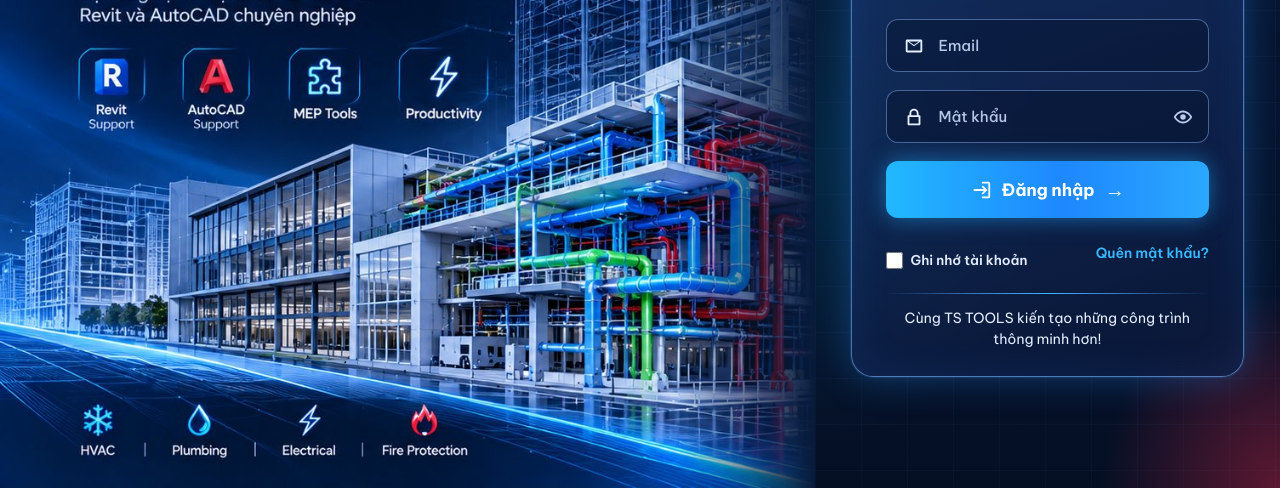
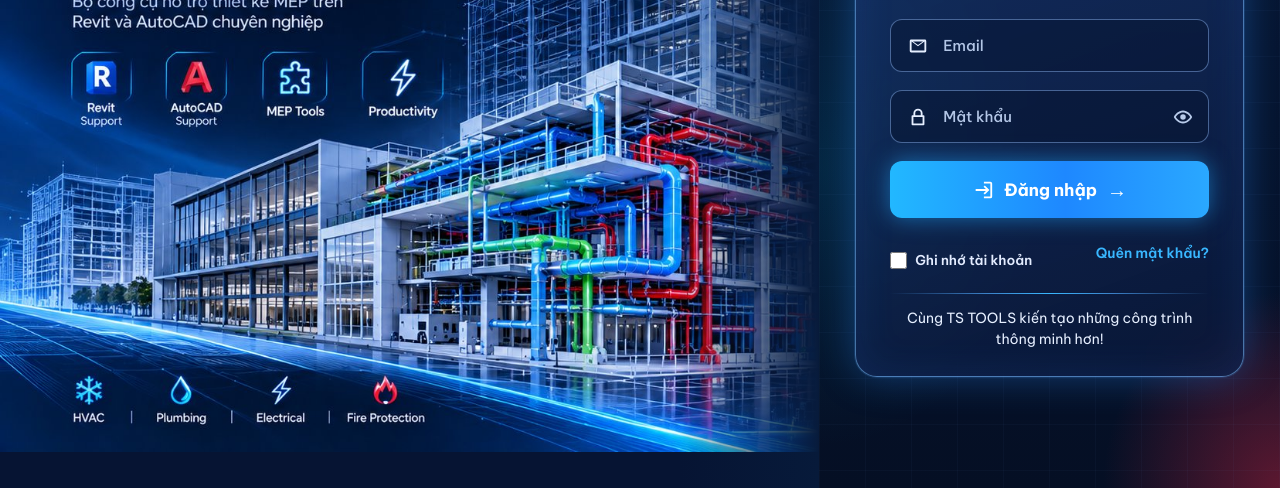
Before and after one commit to nguyenthanhsang8572-crypto/ts-tools-web, a plain HTML site: page index.html in a window 1280 px wide. Shown: the part 312-800 px from the top of the page. Drawn offline with nearby package versions, Linux system fonts and the light colour scheme.

Commit message:
Trang dang nhap: anh trai la the img object-fit contain (hien tron anh moi ty le man hinh), cot anh theo chieu cao man hinh; giu nen toi khi trinh duyet tu dien; dien thoai phu kin chieu cao

```diff
--- a/index.html
+++ b/index.html
@@ -8,12 +8,12 @@
   <link rel="icon" href="img/ts-icon.png">
   <link rel="preconnect" href="https://fonts.googleapis.com">
   <link href="https://fonts.googleapis.com/css2?family=Be+Vietnam+Pro:wght@400;500;600;700;800&family=JetBrains+Mono:wght@500;700&display=swap" rel="stylesheet">
-  <link rel="stylesheet" href="style.css?v=202611210736">
+  <link rel="stylesheet" href="style.css?v=202611210740">
 </head>
 <body>
   <!-- ĐĂNG NHẬP: ảnh thiết kế TS TOOLS (trái) + khung kính đăng nhập / đăng ký (phải) -->
   <section id="auth" class="auth hidden">
-    <div class="auth-hero" role="img" aria-label="TS TOOLS – Work Smarter · Design Better · BIM Together – Bộ công cụ hỗ trợ thiết kế MEP trên Revit và AutoCAD"></div>
+    <div class="auth-hero"><img src="img/login-hero.jpg" alt="TS TOOLS – Work Smarter · Design Better · BIM Together – Bộ công cụ hỗ trợ thiết kế MEP trên Revit và AutoCAD"></div>
     <div class="auth-main">
       <div class="auth-card glass">
         <div class="auth-tabs" id="authSeg">
@@ -76,8 +76,8 @@
   </section>
 
   <div id="toast" class="toast"></div>
-  <script src="config.js?v=202611210736"></script>
+  <script src="config.js?v=202611210740"></script>
   <script src="https://cdn.jsdelivr.net/npm/@supabase/supabase-js@2.45.4/dist/umd/supabase.min.js"></script>
-  <script src="app.js?v=202611210736"></script>
+  <script src="app.js?v=202611210740"></script>
 </body>
 </html>
--- a/style.css
+++ b/style.css
@@ -243,3 +243,20 @@ td .btn { padding: 7px 12px; font-size: 13px; }
 
 
 @media (max-width: 980px) { .auth { min-height: 0; } .auth-main { align-items: start; padding-top: 8px; } }
+
+/* ảnh trái luôn hiện trọn (màn hình thấp / rộng): cột ảnh theo chiều cao màn hình, ảnh contain, nền liền màu */
+@media (min-width: 981px) {
+  .auth { grid-template-columns: minmax(0, min(calc(100vh * 1060 / 941), 64vw)) minmax(420px, 1fr); }
+  .auth-hero { background-size: contain; background-position: left center; background-color: #061433; }
+}
+/* trình duyệt tự điền (Chrome / Cốc Cốc / Edge): giữ nền tối, chữ trắng */
+.field input:-webkit-autofill, .field input:-webkit-autofill:hover, .field input:-webkit-autofill:focus {
+  -webkit-text-fill-color: #fff; caret-color: #fff; -webkit-box-shadow: 0 0 0 1000px #0b1f4a inset !important; box-shadow: 0 0 0 1000px #0b1f4a inset !important;
+  transition: background-color 99999s ease-in-out 0s; border-radius: 0 12px 12px 0; }
+/* ảnh trái = thẻ <img> (hiện trọn, không xén) */
+.auth-hero { background: #061433 !important; overflow: hidden; }
+.auth-hero img { display: block; width: 100%; height: 100%; object-fit: contain; object-position: left center; }
+@media (max-width: 980px) { .auth-hero img { object-position: left top; } }
+.auth-hero::after { z-index: 1; }
+
+@media (max-width: 980px) { .auth { min-height: 100vh; grid-template-rows: auto 1fr; } }
```
